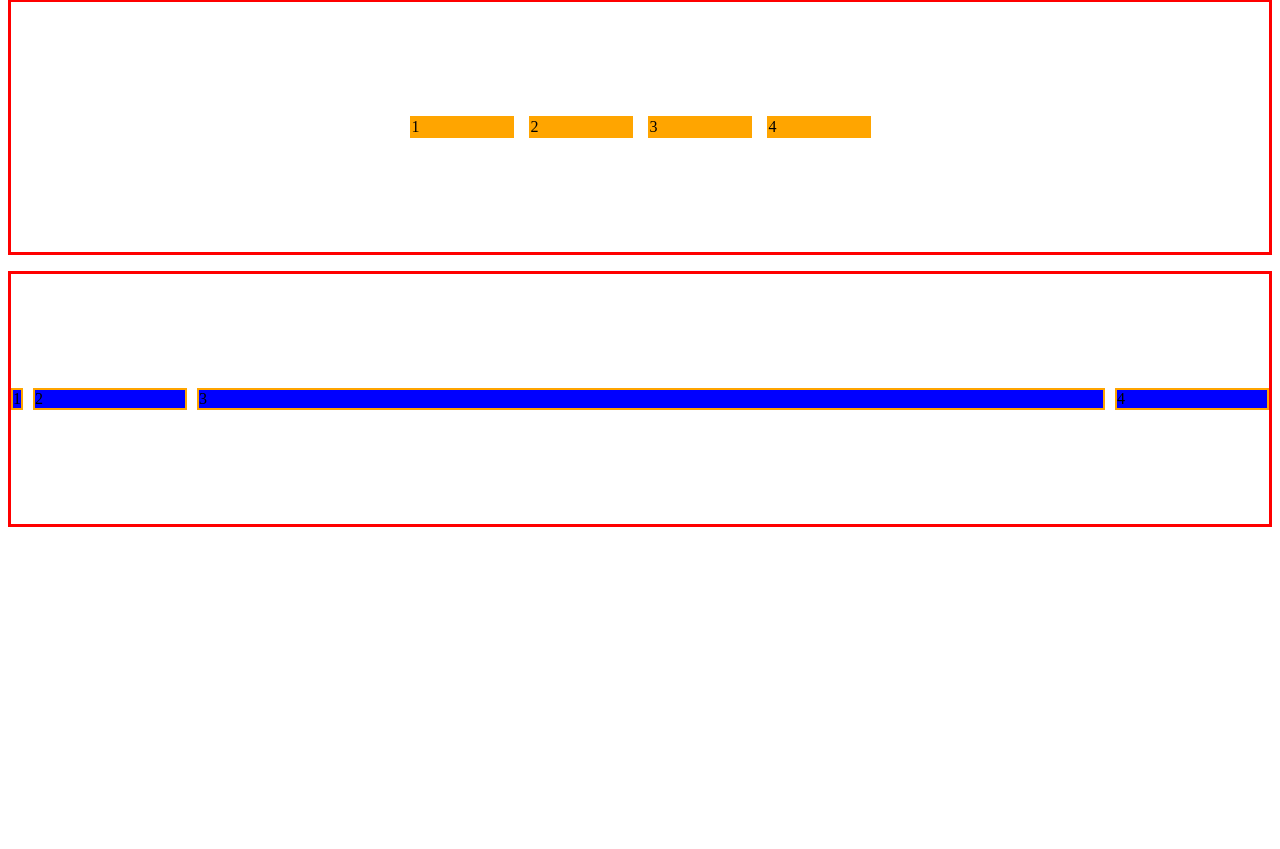
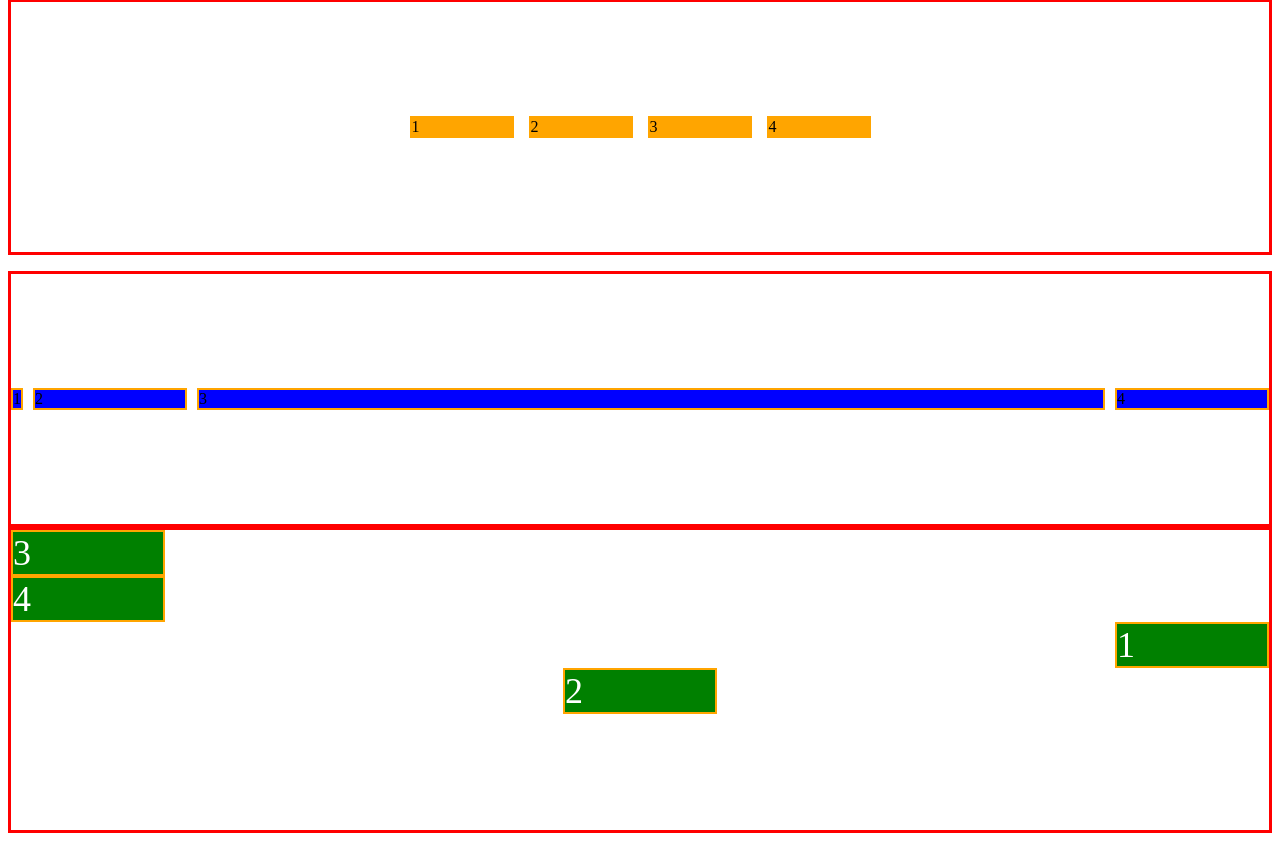
Before and after one commit to ellypereira/Projetos_Udemy_Prof_Daniel_Tapias, a plain HTML site: page proj5/flexbox.html in a window 1280 px wide. Shown: the part 2213-3062 px from the top of the page. Before the commit the page ends 2748 px from the top, so only its background shows below. Drawn offline with Linux system fonts and the light colour scheme.

Commit message:
Update flexbox.html

```diff
--- a/proj5/flexbox.html
+++ b/proj5/flexbox.html
@@ -139,6 +139,26 @@
             /* flex: grow shrink basis */
             flex: 1 3 200px;
         }
+
+        .flex-container10{
+            flex-direction: column;
+            height: 300px;
+        }
+
+        .flex-container10 div{
+            background-color: green;
+            font-size: 36px;
+            color: white;
+        }
+        .flex-container10 .div2{
+            order: 2;
+            align-self: center;
+        }
+
+        .flex-container10 .div1{
+            order: 1;
+            align-self: flex-end;
+        }
     </style>
 </head>
 <body>
@@ -205,5 +225,12 @@
         <div class="div3">3</div>
         <div class="div4">4</div>
     </div>
+
+    <div class="flexbox flex-container10">
+        <div class="div1">1</div>
+        <div class="div2">2</div>
+        <div class="div3">3</div>
+        <div class="div4">4</div>
+    </div>
 </body>
 </html>
```
